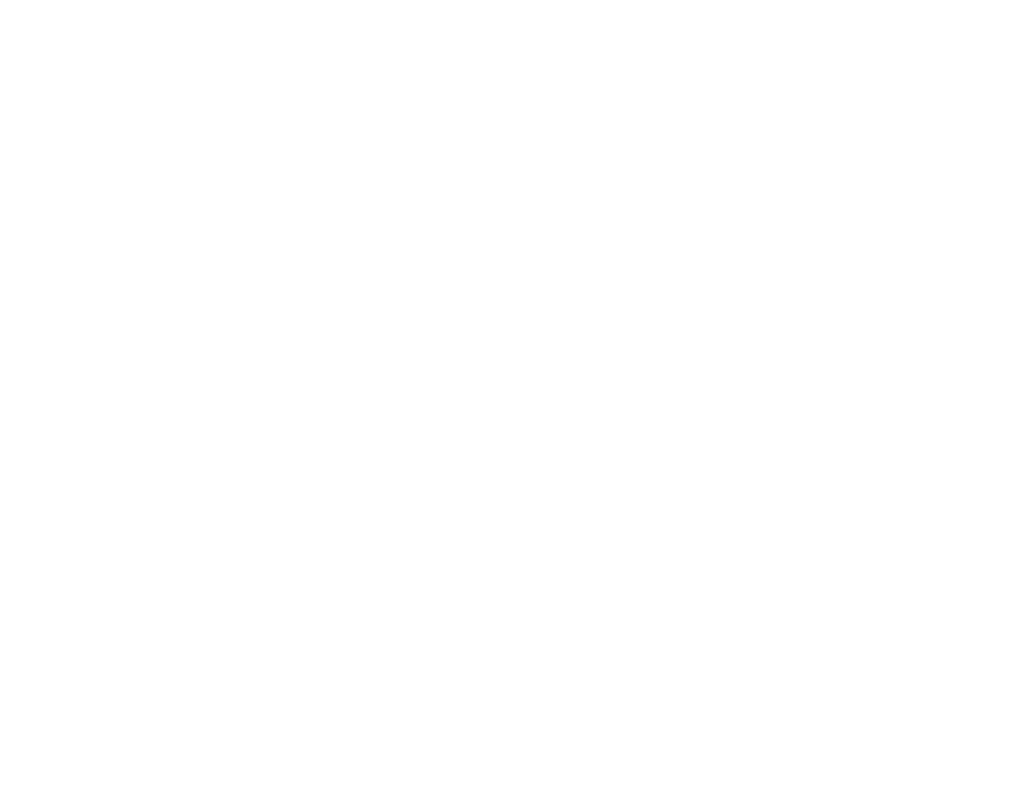
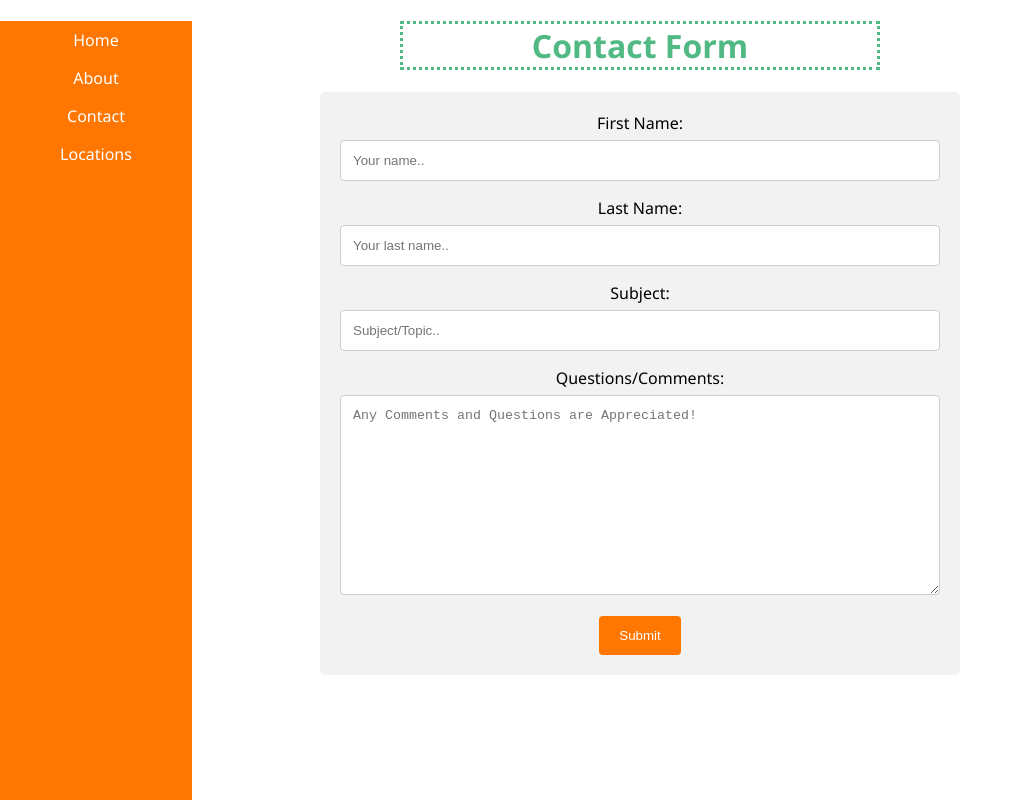
Before and after one commit to kristchri/kristchri.github.io, a plain HTML site: page contact.html in a window 1280 px wide. Shown: the whole page, without its empty margins (0-1023 px from the left). Drawn offline with Linux system fonts and the light colour scheme; files that its build step writes are made by us from their sources.

Commit message:
Add files via upload

```diff
--- a/contact.css
+++ b/contact.css
@@ -5,4 +5,42 @@ h1 {text-align: center;
 	color: #51B983;
 	margin-right: 400px;
 	margin-left: 400px;
-	font-family: Segoe, "Segoe UI", "DejaVu Sans", "Trebuchet MS", Verdana, sans-serif;}
+	font-family: Segoe, "Segoe UI", "DejaVu Sans", "Trebuchet MS", Verdana, sans-serif;
+	border-style: dotted }
+input[type=text], select, textarea
+{ width: 100%;
+  padding: 12px;
+  border: 1px solid #ccc;
+  border-radius: 4px;
+  box-sizing: border-box;
+  margin-top: 6px;
+  margin-bottom: 16px;
+  resize: vertical;}
+
+input[type=submit] {
+  background-color: #FF7600;
+  color: white;
+  padding: 12px 20px;
+  border: none;
+  border-radius: 4px;
+  cursor: pointer;}
+
+input[type=submit]:hover
+{background-color: #51B983;}
+
+.container
+{ border-radius: 5px;
+  background-color: #f2f2f2;
+  padding: 20px;
+margin-left: 25%;
+margin-right: 25%;}
+
+.text	{
+	font-family: Segoe, "Segoe UI", "DejaVu Sans", "Trebuchet MS", Verdana, sans-serif;
+	font-style: normal;
+	font-variant: normal;
+	font-weight: normal;
+	font-size: medium;
+	line-height: normal;
+	text-align: center;
+}
--- a/contact.html
+++ b/contact.html
@@ -2,9 +2,81 @@
 <html>
 <head>
 <meta charset="utf-8">
-<title>Contact</title>
+<title>Contacts</title>
+	<link href="css/contact.css" rel="stylesheet" type="text/css">
+	<style>
+	body {
+		margin: inherit;
+		}
+	ul {
+	list-style-type: none;
+	margin: inherit;
+	padding: inherit;
+	width: 15%;
+	background-color: #FF7600;
+	position: fixed;
+	height: 100%;
+	overflow: auto;
+	color: #51B983;
+	}
+
+li a {
+	display: block;
+	color: #FFFFFF;
+	padding: 8px 16px;
+	text-decoration: none;
+		}
+
+li a.active {
+ background-color: #51B983;
+ color: white;
+		}
+
+li a:hover:not(.active) {
+	background-color: #51B983;
+	color: white;
+		}
+p {
+	font-size: medium;
+	text-align: justify;
+	margin-right: 25%;
+	margin-left: 25%;
+		}
+</style>
 </head>
 
-<body>
+<body class="text">
+	<div>
+	<ul>
+	  <li><a href="index.html">Home</a></li>
+		<li><a href="about.html">About</a></li>
+		<li class="active"><a href="contact.html">Contact</a></li>
+		<li><a href="locations.html">Locations</a></li>
+	</ul>
+	</div>
+
+	<h1>Contact Form  </h1>
+
+
+
+<div class="container">
+  <form action="/action_page.php">
+    <label for="fname">First Name:</label>
+    <input type="text" id="fname" name="firstname" placeholder="Your name..">
+
+    <label for="lname">Last Name:</label>
+    <input type="text" id="lname" name="lastname" placeholder="Your last name..">
+
+    <label for="country">Subject:</label>
+    <input type="text" id="subject" name="firstname" placeholder="Subject/Topic..">
+
+    <label for="subject">Questions/Comments:</label>
+	<textarea id="questionscomments" name="subject" placeholder="Any Comments and Questions are Appreciated!" style="height:200px"></textarea>
+
+
+    <input type="submit" value="Submit">
+  </form>
+</div>
+
 </body>
 </html>
--- a/location.css
+++ b/location.css
@@ -26,3 +26,13 @@ h8 {text-align: center; font-size: 20px}
 p {text-align: center; font-size: 15px; color: #FF7600; }
 
 ul {text-align: center}
+
+.text	{
+	font-family: Segoe, "Segoe UI", "DejaVu Sans", "Trebuchet MS", Verdana, sans-serif;
+	font-style: normal;
+	font-variant: normal;
+	font-weight: normal;
+	font-size: medium;
+	line-height: normal;
+	text-align: center;
+}
```
Also changed, not shown: locations.html (+50 -6 lines).
